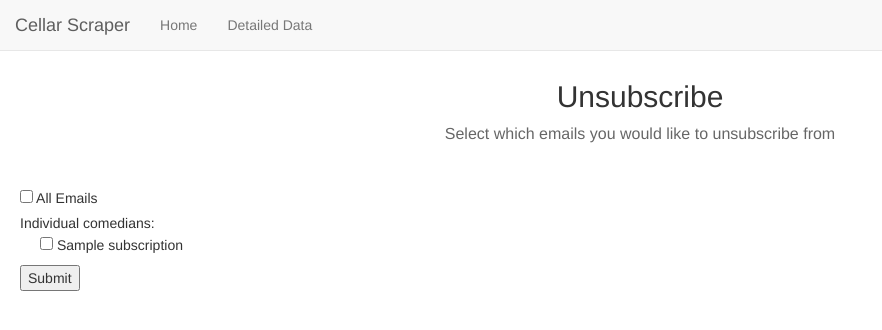
After one commit to mlm603/comedy-cellar, a Flask app: template site/templates/unsubscribe.html in a window 1280 px wide. The commit adds this page. Shown: the top 330 px of the page, without its empty margins (0-882 px from the left). Run offline with Flask 2, Linux system fonts and the light colour scheme; the template is opened without the code that fills it: most values are stand-ins (such as "Sample title", 1, 10 or a date in 2020); parts of the project's set-up code (start-up, migrations or seed data) failed here and were passed over; some libraries are stand-ins or nearby versions.

Commit message:
starting unsubscribe page; writing dim_shows to local pg

```diff
--- a/dim_shows.py
+++ b/dim_shows.py
@@ -60,10 +60,9 @@ def dim_shows():
     Send emails regarding changes
     """
 
-    # get PG url from environment variable
-    DATABASE_URL = sys.argv[1]
+    DATABASE_URL = "postgresql://localhost/cellar_scraper"
 
-    conn = psycopg2.connect(DATABASE_URL, sslmode='require')
+    conn = psycopg2.connect(DATABASE_URL)
     cur = conn.cursor()
 
     # Get existing dim_shows table to determine adds/removals
--- a/site/routes.py
+++ b/site/routes.py
@@ -155,6 +155,22 @@ def trends_index():
 						, upcoming_shows=upcoming_shows
 				)
 
+@app.route('/unsubscribe', methods=['GET','POST'])
+def unsubscribe():
+	email = request.args.get('email')
+	# gets the subscriptions for the email address in the URL
+	subscriptions = db.session.execute('''
+											SELECT DISTINCT *
+											FROM dim_subscriptions
+											WHERE email =
+										'''
+										+ "'" + email + "'")
+	subscriptions = make_dict(subscriptions)
+	return render_template('unsubscribe.html'
+						, email=email
+						, subscriptions=subscriptions
+				)
+
 if __name__ == '__main__':
 	app.run(host=os.getenv('IP', '0.0.0.0'),
             port=int(os.getenv('PORT', 4444)),
--- /dev/null
+++ b/site/static/js/unsubscribe.js
@@ -0,0 +1,2 @@
+console.log(email)
+console.log(subscriptions)
--- a/site/templates/home_page_index.html
+++ b/site/templates/home_page_index.html
@@ -55,3 +55,4 @@
 
 {% include "libraries.html" %}
 <script type="text/javascript" src="/static/js/homepage.js"></script>
+<script type="text/javascript" src="/static/js/signup.js"></script>
--- a/site/templates/libraries.html
+++ b/site/templates/libraries.html
@@ -4,7 +4,7 @@
 
 <link rel="stylesheet" href="https://maxcdn.bootstrapcdn.com/bootstrap/3.3.5/css/bootstrap.min.css">
 <script src="//netdna.bootstrapcdn.com/bootstrap/3.1.1/js/bootstrap.min.js"></script>
-<script type="text/javascript" src="/static/js/signup.js"></script>
+<!-- <script type="text/javascript" src="/static/js/signup.js"></script> -->
 <link rel= "stylesheet" type= "text/css" href= "/static/css/signup.css">
 <link rel= "stylesheet" type= "text/css" href= "/static/css/style.css">
 <!-- <script type="text/javascript" src="js/bootstrap/bootstrap-dropdown.js"></script> -->
--- a/site/templates/trends_index.html
+++ b/site/templates/trends_index.html
@@ -100,3 +100,4 @@
 
 {% include "libraries.html" %}
 <script type="text/javascript" src="/static/js/trends.js"></script>
+<script type="text/javascript" src="/static/js/signup.js"></script>
--- /dev/null
+++ b/site/templates/unsubscribe.html
@@ -0,0 +1,41 @@
+{% include "header.html" %}
+
+{% block content %}
+<head>
+    <title>Cellar Scraper</title>
+    <!-- Custom local CSS -->
+    <!-- <link rel="stylesheet" href="css/custom.css">
+    <link rel="stylesheet" href="basic.css"> -->
+
+    <script src="https://d3js.org/d3.v4.min.js"></script>
+    <script>
+      var email = "{{email}}"
+      var subscriptions = {{ subscriptions|tojson }}
+    </script>
+    <link rel= "stylesheet" type= "text/css" href= "/static/css/trends.css">
+</head>
+<main id="main" style = "overflow-x: hidden">
+
+<div id = "welcome">
+  <h2>Unsubscribe</h2>
+  <p class = "subtitle">
+    Select which emails you would like to unsubscribe from
+  </p>
+</div>
+
+<form>
+  <input type="checkbox" style="margin-bottom: 10px"> All Emails</input>
+  <div>Individual comedians:</div>
+  <div style = "padding-left: 20px">
+    {% for subscription in subscriptions %}
+      <input type="checkbox" value="{{subscription.comedian_name}}"> {{subscription.comedian_name}}</input>
+    {% endfor %}
+  </div>
+  <input type="submit" style="margin-top: 10px" onclick="alert('hi')"></input>
+</form>
+
+</main>
+{% endblock %}
+
+{% include "libraries.html" %}
+<script type="text/javascript" src="/static/js/unsubscribe.js"></script>
```
Also changed, not shown: 1 other file.
